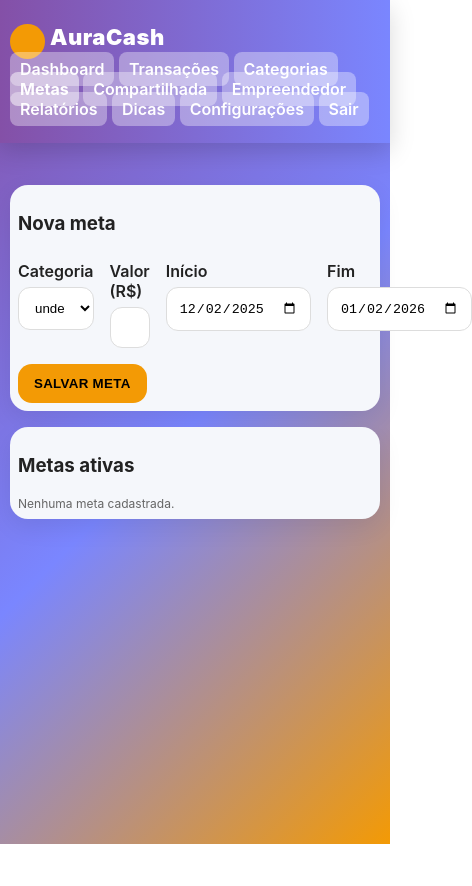
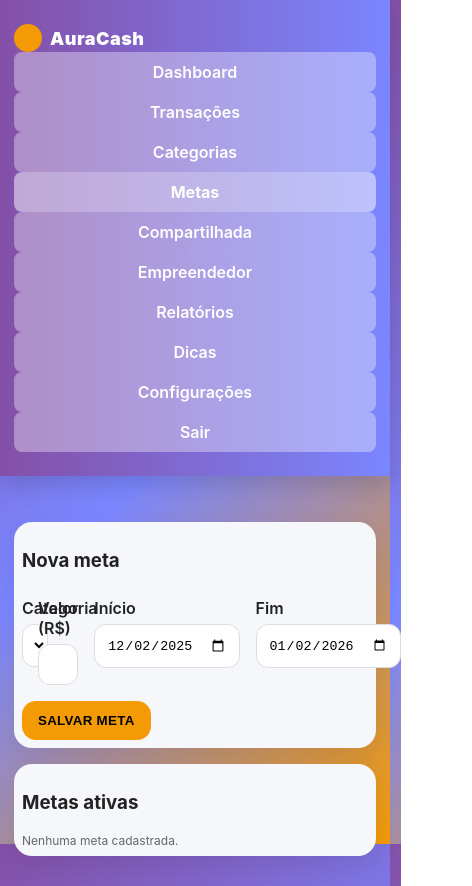
Before and after one commit to Zirtaeb24/AuraCashOfc-main, a website: page public/pages/tmetas.html in a window 390 px wide. Shown: the whole page, 472 px wide, since content can reach past the window. Before the commit the page ends 844 px from the top, so only its background shows below. Drawn offline with Linux system fonts and the light colour scheme; no server answers; sample sign-in values are in the browser's storage.

Commit message:
Update style.css

```diff
--- a/public/css/style.css
+++ b/public/css/style.css
@@ -374,3 +374,43 @@
     padding: 10px
   }
 }
+/* ===== FIXES DE RESPONSIVIDADE ===== */
+@media (max-width: 768px) {
+
+  .header {
+    padding: 10px 0;
+  }
+
+  .nav {
+    flex-direction: column;
+    align-items: stretch;
+    width: 100%;
+    gap: 6px;
+  }
+
+  .navbar a {
+    display: block;
+    width: 100%;
+    text-align: center;
+    padding: 10px;
+  }
+
+  .grid {
+    grid-template-columns: repeat(1, minmax(0, 1fr));
+  }
+
+  .container {
+    padding: 14px !important;
+  }
+
+  .brand {
+    font-size: 18px;
+    align-items: center;
+    gap: 8px;
+  }
+
+  .brand .logo {
+    width: 28px;
+    height: 28px;
+  }
+}
```
